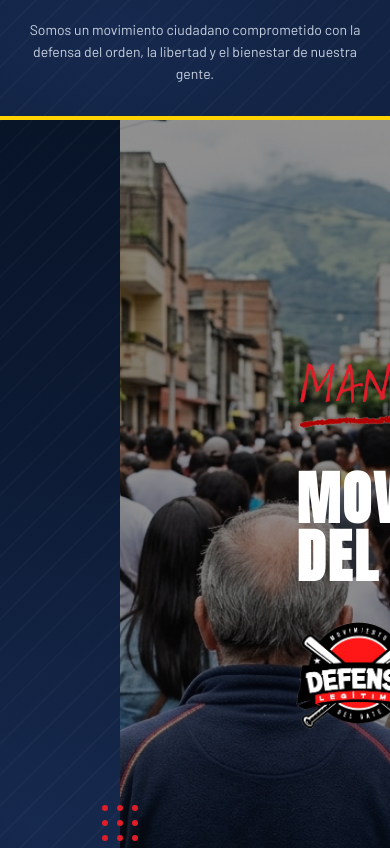
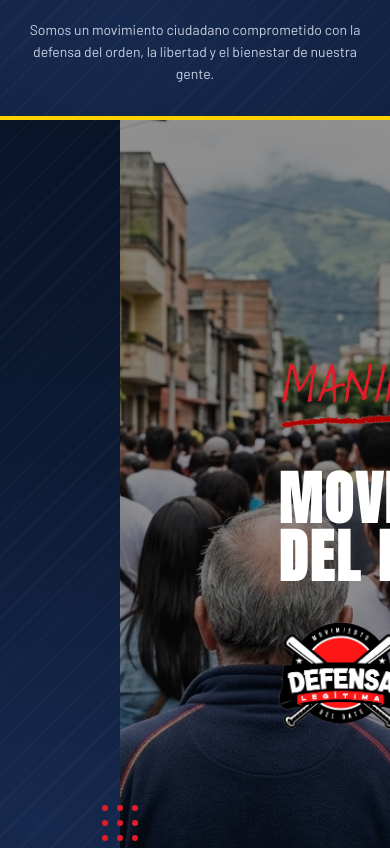
Before and after one commit to EsneiderCdD/movimiento-bate, a Next.js app: page / in a window 390 px wide. Shown: the part 1040-1888 px from the top of the page. Built offline with nearby package versions, Linux system fonts and the light colour scheme.

Commit message:
feat(nosotrosContent): responsive 750px

```diff
--- a/src/components/specific/nosotros/NosotrosContent.module.css
+++ b/src/components/specific/nosotros/NosotrosContent.module.css
@@ -291,6 +291,10 @@
     font-size: 48px;
   }
 
+  .spacer {
+    flex-basis: 35%;
+  }
+
   .content {
     padding: 32px;
   }
```
